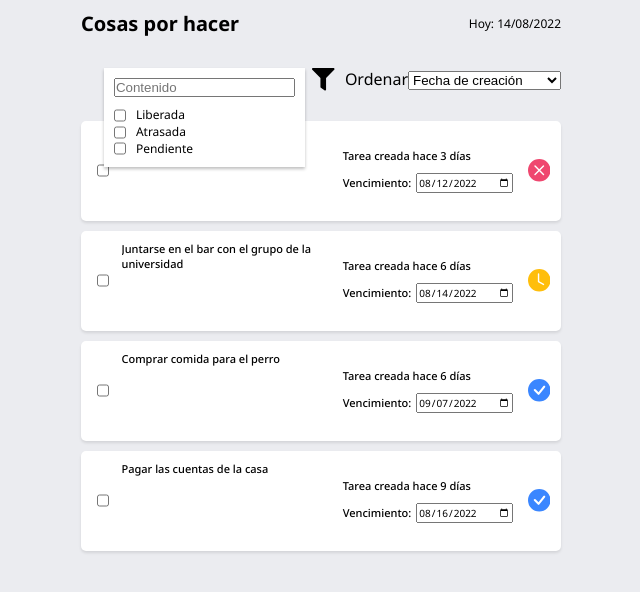
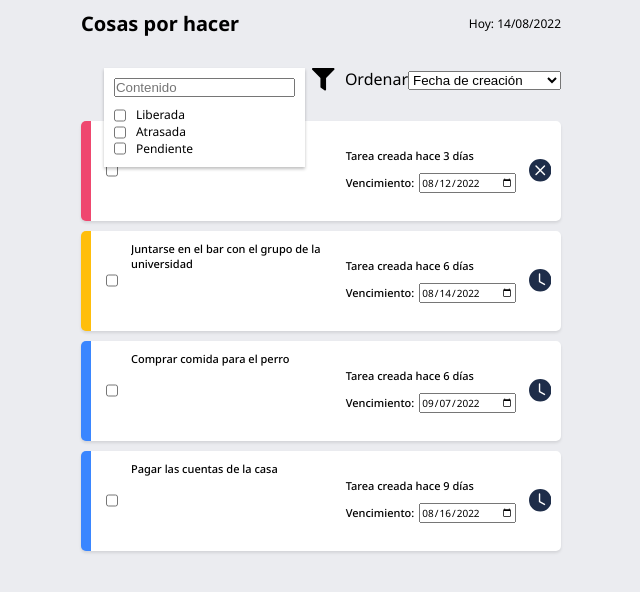
Before and after one commit to jporrego/prueba-licitalab_juan-pablo-orrego, a React (Create React App) app: page / in a window 1280 px wide. Shown: the top 592 px of the page, without its empty margins (319-959 px from the left). Built offline with nearby package versions, Linux system fonts and the light colour scheme.

Commit message:
task color system to show time left

```diff
--- a/src/components/date_state_icon/DateStateIcon.tsx
+++ b/src/components/date_state_icon/DateStateIcon.tsx
@@ -5,29 +5,31 @@ import {
   BsFillXCircleFill,
 } from "react-icons/bs";
 import styles from "../../features/tasks/Tasks.module.css";
+import { Task as TaskType } from "../../types";
 
 interface DateStateIcon {
+  task: TaskType;
   timeToDueDate: string | undefined;
 }
 
-const DateStateIcon: React.FC<DateStateIcon> = ({ timeToDueDate }) => {
+const DateStateIcon: React.FC<DateStateIcon> = ({ task, timeToDueDate }) => {
   const stateIcon = () => {
-    if (timeToDueDate === "onTime") {
+    if (task.done) {
       return (
-        <div className={styles.stateIcon__onTime}>
+        <div className={styles.stateIcon__done}>
           <BsFillCheckCircleFill></BsFillCheckCircleFill>
         </div>
       );
-    } else if (timeToDueDate === "almostExpired") {
+    } else if (timeToDueDate === "expired") {
       return (
-        <div className={styles.stateIcon__almostExpired}>
-          <BsFillClockFill></BsFillClockFill>
+        <div className={styles.stateIcon__expired}>
+          <BsFillXCircleFill></BsFillXCircleFill>
         </div>
       );
     } else {
       return (
-        <div className={styles.stateIcon__expired}>
-          <BsFillXCircleFill></BsFillXCircleFill>
+        <div className={styles.stateIcon__pending}>
+          <BsFillClockFill></BsFillClockFill>
         </div>
       );
     }
--- a/src/features/tasks/Task.tsx
+++ b/src/features/tasks/Task.tsx
@@ -30,6 +30,7 @@ const Task: React.FC<TaskProps> = ({ task }) => {
       setDateState("pending");
     }
   };
+
   const calculateTimeToDueDate = () => {
     // First check if the task is expired or not and set the apropiate state.
     // Then check if the dueDate is for the same day as the current day, and set state to almost expired if so.
@@ -49,8 +50,18 @@ const Task: React.FC<TaskProps> = ({ task }) => {
     console.log(new Date(e.target.value));
   };
 
+  const taskBgStyle = () => {
+    if (timeToDueDate === "onTime" && !task.done) {
+      return styles.bg_onTime;
+    } else if (timeToDueDate === "almostExpired" && !task.done) {
+      return styles.bg_almostExpired;
+    } else if (timeToDueDate === "expired" && !task.done) {
+      return styles.bg_expired;
+    }
+  };
+
   return (
-    <div className={styles.task}>
+    <div className={`${taskBgStyle()} ${styles.task}`}>
       <input type="checkbox" />
       <div className={styles.description}>{task.description}</div>
 
@@ -71,7 +82,7 @@ const Task: React.FC<TaskProps> = ({ task }) => {
         </div>
       </div>
 
-      <DateStateIcon timeToDueDate={timeToDueDate}></DateStateIcon>
+      <DateStateIcon task={task} timeToDueDate={timeToDueDate}></DateStateIcon>
     </div>
   );
 };
--- a/src/features/tasks/Tasks.module.css
+++ b/src/features/tasks/Tasks.module.css
@@ -43,16 +43,29 @@
     justify-content: start;
 }
 
-.stateIcon__onTime {
-    color: var(--blue);
+.bg_onTime {
+    border-left: 1rem solid var(--blue);
+
 }
 
-.stateIcon__almostExpired {
-    color: var(--yellow);
+.bg_almostExpired {
+    border-left: 1rem solid var(--yellow);
+}
+
+.bg_expired {
+    border-left: 1rem solid var(--red);
+}
+
+.stateIcon__done {
+    color: var(--black);
+}
+
+.stateIcon__pending {
+    color: var(--black);
 }
 
 .stateIcon__expired {
-    color: var(--red);
+    color: var(--black);
 }
 
 input[type=date] {
--- a/src/features/tasks/tasksSlice.ts
+++ b/src/features/tasks/tasksSlice.ts
@@ -35,7 +35,7 @@ const initialState: taskState = {
       description: "Comprar comida para el perro",
       creationDate: new Date(new Date().getTime() - 520000000),
       dueDate: new Date(new Date().getTime() + 2100000000),
-      done: true,
+      done: false,
     },
 
     {
```
